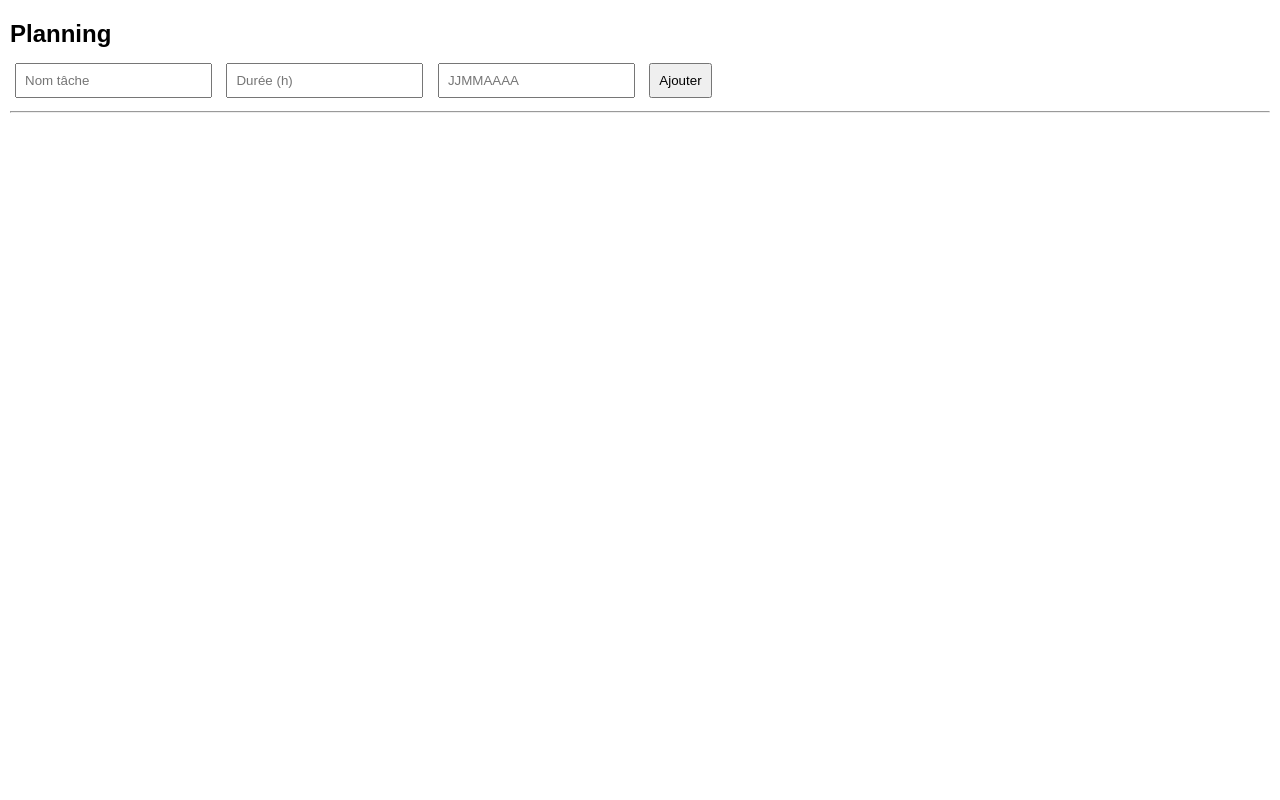
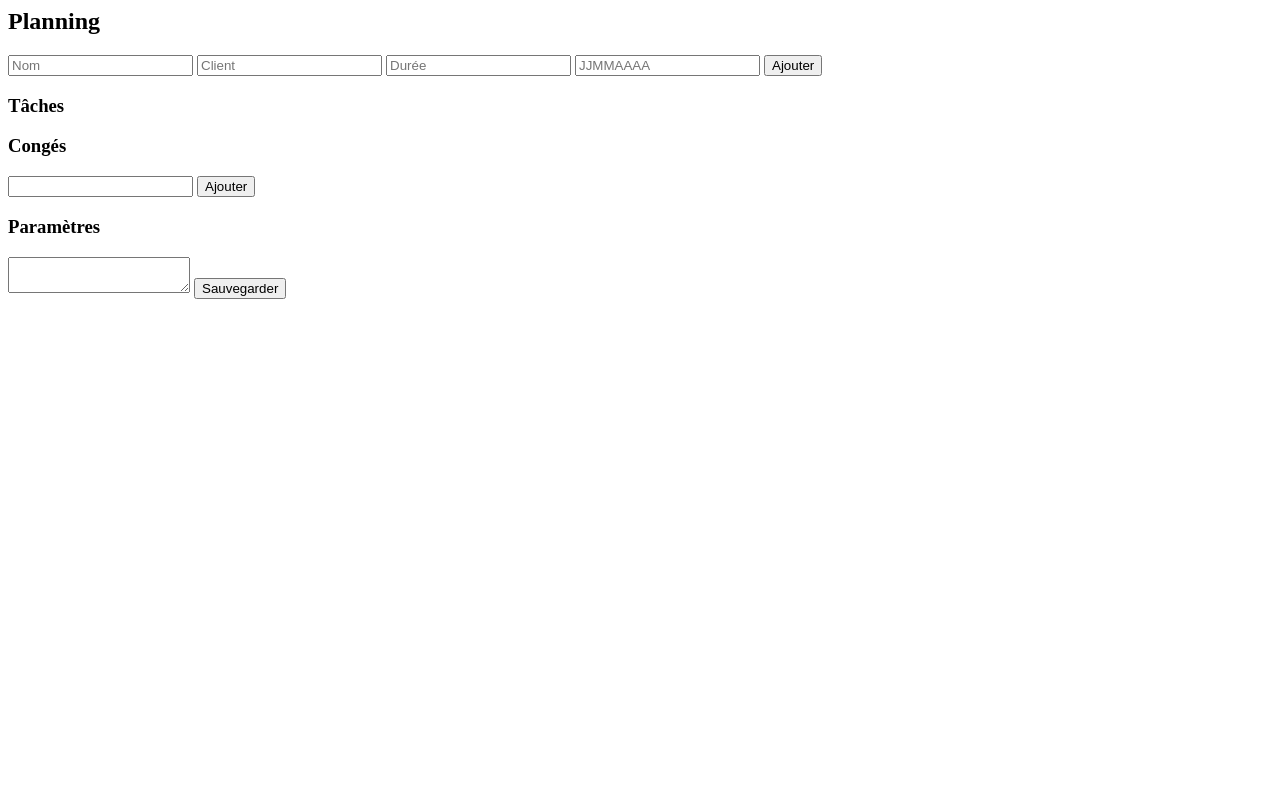
Before and after one commit to Damien76680/Planningweb, a Flask app: page / in a window 1280 px wide. Run offline with Flask 3, Linux system fonts and the light colour scheme; data that the repository does not hold is empty.

Commit message:
Refactor index.html to add new input fields and buttons

```diff
--- a/templates/index.html
+++ b/templates/index.html
@@ -1,64 +1,21 @@
-<!DOCTYPE html>
-<html>
-<head>
-  <meta name="viewport" content="width=device-width, initial-scale=1">
-  <title>Planning</title>
-
-  <style>
-    body {
-      font-family: Arial;
-      margin: 10px;
-    }
-
-    h2 {
-      margin-bottom: 10px;
-    }
-
-    input {
-      padding: 8px;
-      margin: 5px;
-    }
-
-    button {
-      padding: 8px;
-      margin: 5px;
-    }
-
-    .task {
-      margin: 6px;
-      padding: 10px;
-      border: 1px solid #ccc;
-      border-radius: 10px;
-      font-size: 14px;
-    }
-
-    .termine {
-      background: #e0e0e0;
-      opacity: 0.7;
-    }
-
-    .retard {
-      border: 2px solid red;
-    }
-  </style>
-</head>
-
-<body>
-
 <h2>Planning</h2>
 
-<input id="nom" placeholder="Nom tâche">
-<input id="duree" placeholder="Durée (h)">
+<input id="nom" placeholder="Nom">
+<input id="client" placeholder="Client">
+<input id="duree" placeholder="Durée">
 <input id="deadline" placeholder="JJMMAAAA">
-
 <button onclick="addTask()">Ajouter</button>
 
-<hr>
-
+<h3>Tâches</h3>
 <div id="tasks"></div>
 
-<!-- ✅ ✅ ✅ LA BONNE LIGNE (TRÈS IMPORTANT) -->
+<h3>Congés</h3>
+<input id="holiday">
+<button onclick="addHoliday()">Ajouter</button>
+<ul id="holidayList"></ul>
+
+<h3>Paramètres</h3>
+<textarea id="settingsBox"></textarea>
+<button onclick="saveSettings()">Sauvegarder</button>
+
 <script src="/static/app.js"></script>
-
-</body>
-</html>
```
